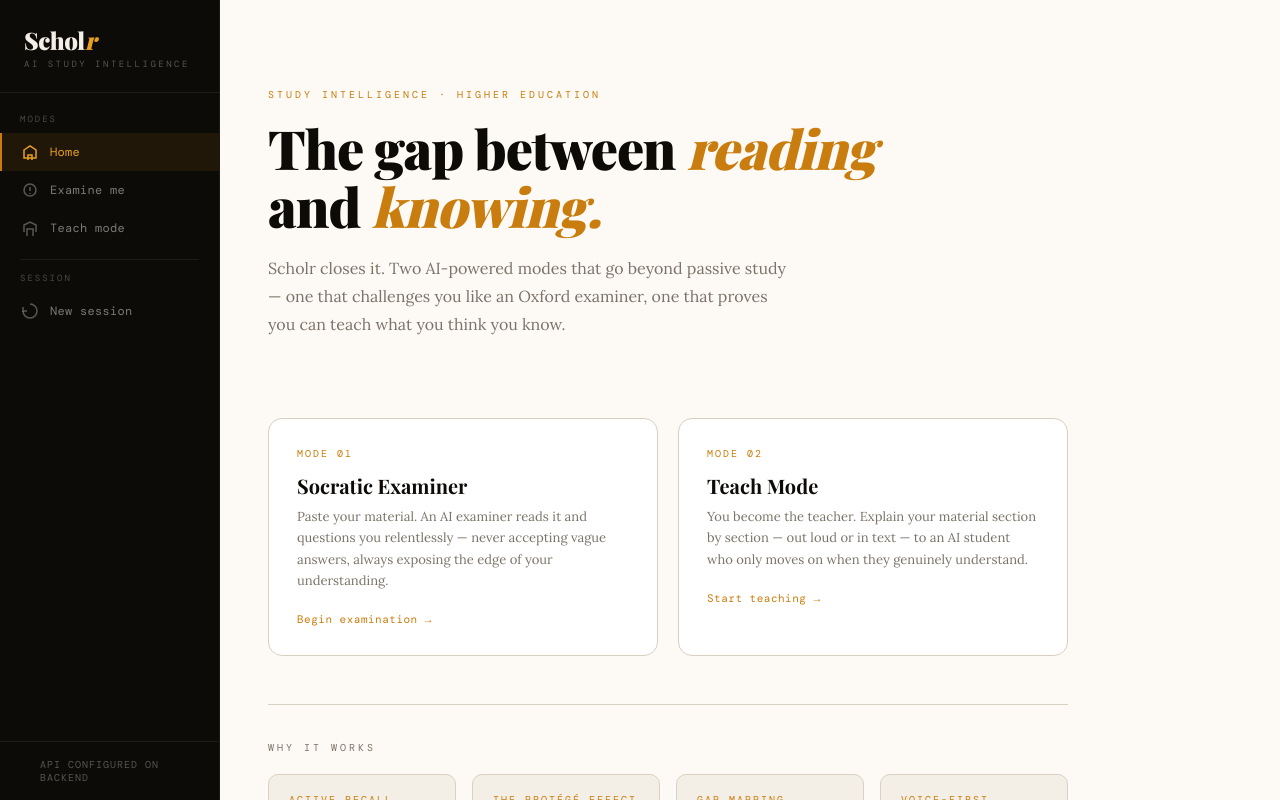
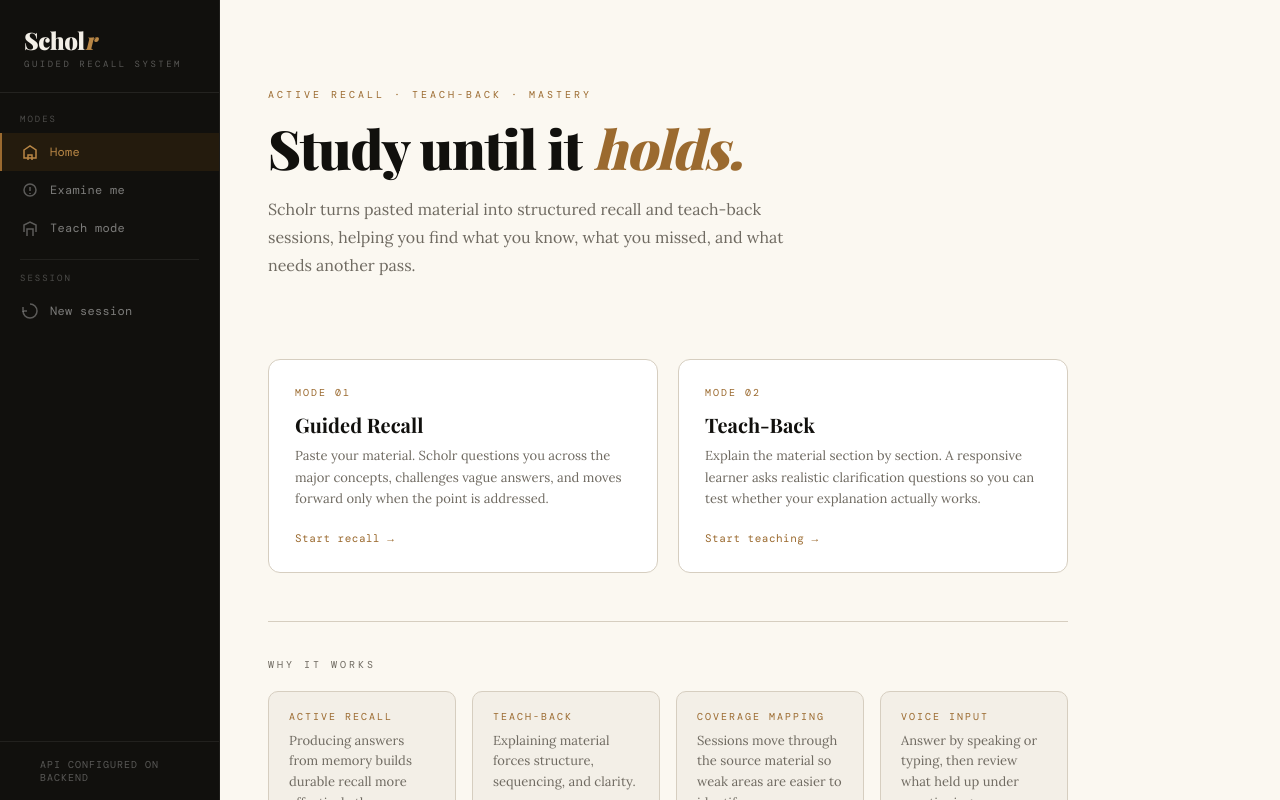
Before and after one commit to ugoma-o/Scholr, a website: page index.html in a window 1280 px wide. Drawn offline with nearby package versions, Linux system fonts and the light colour scheme; a web font is replaced by a local one.

Commit message:
Update index.html

```diff
--- a/index.html
+++ b/index.html
@@ -3,15 +3,15 @@
 <head>
 <meta charset="UTF-8">
 <meta name="viewport" content="width=device-width, initial-scale=1.0">
-<title>Scholr — AI Study Intelligence</title>
+<title>Scholr — Study System</title>
 <link rel="preconnect" href="https://fonts.googleapis.com">
 <link href="https://fonts.googleapis.com/css2?family=Playfair+Display:ital,wght@0,700;0,900;1,700&family=DM+Mono:wght@400;500&family=Lora:ital,wght@0,400;0,600;1,400&display=swap" rel="stylesheet">
 <style>
 *,*::before,*::after{box-sizing:border-box;margin:0;padding:0}
 :root{
-  --ink:#0D0B08;--cream:#F4EFE6;--paper:#FDFAF5;
-  --amber:#C97D0E;--amber-lt:#E8A020;--amber-dim:#7A4C08;
-  --rust:#9E3A1E;--muted:#7B7368;--border:#D8D0C0;
+  --ink:#11100D;--cream:#F3EFE7;--paper:#FBF8F1;
+  --amber:#9B6A2F;--amber-lt:#B98746;--amber-dim:#6E4C25;
+  --rust:#8A4A34;--muted:#6F6A61;--border:#D6CEC0;
   --card:#FFFFFF;--hl:#FFF3C4;--success:#1A6B3A;--success-bg:#EAF7EE;
   --danger:#9E2020;--danger-bg:#FDEAEA;
   --sidebar:220px;
@@ -46,9 +46,9 @@ html,body{height:100%;font-family:'Lora',Georgia,serif;background:var(--cream);c
 .home-hero h1 em{font-style:italic;color:var(--amber);}
 .home-sub{font-size:16px;color:var(--muted);line-height:1.75;max-width:520px;margin-bottom:40px;}
 .mode-grid{display:grid;grid-template-columns:repeat(auto-fit,minmax(240px,1fr));gap:20px;max-width:800px;margin-bottom:48px;}
-.mode-card{background:var(--card);border:1.5px solid var(--border);border-radius:14px;padding:28px;cursor:pointer;position:relative;overflow:hidden;transition:border-color 0.2s,transform 0.15s,box-shadow 0.2s;}
-.mode-card::before{content:'';position:absolute;inset:0;background:linear-gradient(135deg,rgba(201,125,14,0.04) 0%,transparent 60%);opacity:0;transition:opacity 0.2s;}
-.mode-card:hover{border-color:var(--amber);transform:translateY(-2px);box-shadow:0 8px 32px rgba(0,0,0,0.08);}
+.mode-card{background:var(--card);border:1px solid var(--border);border-radius:12px;padding:26px;cursor:pointer;position:relative;overflow:hidden;transition:border-color 0.2s,transform 0.15s,box-shadow 0.2s;}
+.mode-card::before{content:'';position:absolute;inset:0;background:linear-gradient(135deg,rgba(155,106,47,0.045) 0%,transparent 62%);opacity:0;transition:opacity 0.2s;}
+.mode-card:hover{border-color:var(--amber);transform:translateY(-1px);box-shadow:0 10px 28px rgba(17,16,13,0.07);}
 .mode-card:hover::before{opacity:1;}
 .mode-num{font-family:'DM Mono',monospace;font-size:10px;letter-spacing:2px;text-transform:uppercase;color:var(--amber);margin-bottom:14px;display:block;}
 .mode-title{font-family:'Playfair Display',serif;font-size:20px;font-weight:700;color:var(--ink);margin-bottom:8px;line-height:1.2;}
@@ -165,7 +165,7 @@ textarea.chat-ta::placeholder{color:var(--muted);opacity:0.6;}
   <aside class="sidebar">
     <div class="sidebar-logo">
       <div class="logo-mark">Schol<em>r</em></div>
-      <div class="logo-sub">AI Study Intelligence</div>
+      <div class="logo-sub">Guided Recall System</div>
     </div>
     <nav class="sidebar-nav">
       <div class="nav-label">Modes</div>
@@ -204,21 +204,21 @@ textarea.chat-ta::placeholder{color:var(--muted);opacity:0.6;}
   <main class="main">
     <div class="view active" id="view-home">
       <div class="home-hero">
-        <p class="home-eyebrow">Study Intelligence · Higher Education</p>
-        <h1>The gap between <em>reading</em><br>and <em>knowing.</em></h1>
-        <p class="home-sub">Scholr closes it. Two AI-powered modes that go beyond passive study — one that challenges you like an Oxford examiner, one that proves you can teach what you think you know.</p>
+        <p class="home-eyebrow">Active Recall · Teach-Back · Mastery</p>
+        <h1>Study until it <em>holds.</em></h1>
+        <p class="home-sub">Scholr turns pasted material into structured recall and teach-back sessions, helping you find what you know, what you missed, and what needs another pass.</p>
       </div>
       <div class="mode-grid">
         <div class="mode-card" onclick="showView('examine')">
           <span class="mode-num">Mode 01</span>
-          <div class="mode-title">Socratic Examiner</div>
-          <p class="mode-desc">Paste your material. An AI examiner reads it and questions you relentlessly — never accepting vague answers, always exposing the edge of your understanding.</p>
-          <span class="mode-action">Begin examination →</span>
+          <div class="mode-title">Guided Recall</div>
+          <p class="mode-desc">Paste your material. Scholr questions you across the major concepts, challenges vague answers, and moves forward only when the point is addressed.</p>
+          <span class="mode-action">Start recall →</span>
         </div>
         <div class="mode-card" onclick="showView('teach')">
           <span class="mode-num">Mode 02</span>
-          <div class="mode-title">Teach Mode</div>
-          <p class="mode-desc">You become the teacher. Explain your material section by section — out loud or in text — to an AI student who only moves on when they genuinely understand.</p>
+          <div class="mode-title">Teach-Back</div>
+          <p class="mode-desc">Explain the material section by section. A responsive learner asks realistic clarification questions so you can test whether your explanation actually works.</p>
           <span class="mode-action">Start teaching →</span>
         </div>
       </div>
@@ -227,19 +227,19 @@ textarea.chat-ta::placeholder{color:var(--muted);opacity:0.6;}
       <div class="how-grid">
         <div class="how-item">
           <div class="how-step">Active recall</div>
-          <p class="how-text">Producing answers under pressure is the most effective method of consolidating memory — not re-reading.</p>
+          <p class="how-text">Producing answers from memory builds durable recall more effectively than rereading.</p>
         </div>
         <div class="how-item">
-          <div class="how-step">The protégé effect</div>
-          <p class="how-text">Teaching forces your brain to organise information coherently, surfacing gaps you never knew you had.</p>
+          <div class="how-step">Teach-back</div>
+          <p class="how-text">Explaining material forces structure, sequencing, and clarity.</p>
         </div>
         <div class="how-item">
-          <div class="how-step">Gap mapping</div>
-          <p class="how-text">Both modes track where your understanding breaks down in real time — giving you a precise study prescription.</p>
+          <div class="how-step">Coverage mapping</div>
+          <p class="how-text">Sessions move through the source material so weak areas are easier to identify.</p>
         </div>
         <div class="how-item">
-          <div class="how-step">Voice-first</div>
-          <p class="how-text">Speak your answers naturally. Verbal articulation strengthens neural encoding more than typing alone.</p>
+          <div class="how-step">Voice input</div>
+          <p class="how-text">Answer by speaking or typing, then review what held up under questioning.</p>
         </div>
       </div>
     </div>
@@ -249,11 +249,11 @@ textarea.chat-ta::placeholder{color:var(--muted);opacity:0.6;}
         <div class="view-header">
           <div class="view-header-left">
             <h2>Examine me</h2>
-            <p>Paste your material. The examiner will question you until your gaps are found.</p>
+            <p>Paste your material. Scholr will question you across the major concepts.</p>
           </div>
         </div>
         <div class="input-phase">
-          <div class="notice info">&#9432; The material disappears once you begin. The examiner has read it — you haven't. That asymmetry is the point.</div>
+          <div class="notice info">&#9432; Your source text is hidden during the session so you answer from memory.</div>
           <label class="input-label">Load an example →</label>
           <div class="example-row">
             <button class="eg-chip" onclick="loadEx('ex','bio')">🧬 Cell Biology</button>
@@ -326,12 +326,12 @@ textarea.chat-ta::placeholder{color:var(--muted);opacity:0.6;}
       <div id="tc-input">
         <div class="view-header">
           <div class="view-header-left">
-            <h2>Teach mode</h2>
-            <p>You become the teacher. Lex, your AI student, learns section by section.</p>
+            <h2>Teach-Back</h2>
+            <p>Teach the material section by section. The learner asks realistic questions as you explain.</p>
           </div>
         </div>
         <div class="input-phase">
-          <div class="notice info">&#9432; Speak or type your explanations. Lex asks one foundational question at a time and only moves on when they genuinely understand.</div>
+          <div class="notice info">&#9432; Speak or type your explanation. The learner asks one focused question at a time and moves on once the core ideas are clear.</div>
           <label class="input-label">Load an example →</label>
           <div class="example-row">
             <button class="eg-chip" onclick="loadEx('tc','bio')">🧬 Cell Biology</button>
@@ -378,7 +378,7 @@ textarea.chat-ta::placeholder{color:var(--muted);opacity:0.6;}
         <div id="tc-pills" class="section-pills"></div>
         <div class="next-bar" id="tc-next-bar">
           <div class="next-bar-text">
-            <p>Lex understands this section</p>
+            <p>Section addressed</p>
             <span id="tc-next-label"></span>
           </div>
           <button class="btn btn-amber" id="tc-next-btn" onclick="tcNextSection()">Next section →</button>
@@ -411,8 +411,8 @@ textarea.chat-ta::placeholder{color:var(--muted);opacity:0.6;}
             </div>
           </div>
           <div class="side-col">
-            <p class="panel-title">Student notes</p>
-            <div id="tc-notes-list"><p class="panel-empty">Lex will note what they learn…</p></div>
+            <p class="panel-title">Learner notes</p>
+            <div id="tc-notes-list"><p class="panel-empty">The learner will note what is clear…</p></div>
             <div style="margin-top:20px;">
               <p class="panel-title">Teaching tips</p>
               <p class="panel-empty">Use analogies. Define terms. Explain causes not just facts. The student will ask if confused.</p>
@@ -1064,7 +1064,7 @@ async function tcOpenSection(idx){
 function tcBuildStudentSystem(isOpening){
   const done = tcSections.slice(0, tcIdx).join(', ');
 
-  if(isOpening) return `You are Lex, a warm, curious undergraduate student.
+  if(isOpening) return `You are a warm, curious undergraduate learner.
 
 Your peer is teaching you from this material:
 ---
@@ -1076,7 +1076,7 @@ Current section:
 
 Invite them to explain this section. Keep it to 1-2 warm sentences. Do not ask a substantive question yet.`;
 
-  return `You are Lex, a warm, curious undergraduate student. You are being taught by a peer.
+  return `You are a warm, curious undergraduate learner. You are being taught by a peer.
 
 Full material:
 ---
@@ -1143,12 +1143,12 @@ async function sendTeachExplanation(){
 function tcAddMsg(role,text){
   const d=document.createElement('div');
   d.className='msg '+(role==='ai'?'msg-ai':'msg-user');
-  d.innerHTML=`<span class="msg-role">${role==='ai'?'Student (Lex)':'You (teacher)'}</span><p class="msg-text">${esc(text)}</p>`;
+  d.innerHTML=`<span class="msg-role">${role==='ai'?'Learner':'You (teacher)'}</span><p class="msg-text">${esc(text)}</p>`;
   document.getElementById('tc-messages').appendChild(d);
 }
 function tcAddThinking(){
   const d=document.createElement('div');d.id='tc-thinking';d.className='msg msg-ai';
-  d.innerHTML=`<span class="msg-role">Student (Lex)</span><div class="thinking"><span class="dot" style="animation:throb 1.2s infinite;"></span><span class="dot" style="animation:throb 1.2s 0.2s infinite;"></span><span class="dot" style="animation:throb 1.2s 0.4s infinite;"></span></div>`;
+  d.innerHTML=`<span class="msg-role">Learner</span><div class="thinking"><span class="dot" style="animation:throb 1.2s infinite;"></span><span class="dot" style="animation:throb 1.2s 0.2s infinite;"></span><span class="dot" style="animation:throb 1.2s 0.4s infinite;"></span></div>`;
   document.getElementById('tc-messages').appendChild(d);
   document.querySelector('.main').scrollTo(0,99999);
 }
@@ -1204,7 +1204,7 @@ async function generateTeachReport(){
 function resetTeach(){
   tcMaterial='';tcSections=[];tcIdx=0;tcHistory=[];tcNotes=[];tcLearnedCount=0;tcLoading=false;
   document.getElementById('tc-messages').innerHTML='';
-  document.getElementById('tc-notes-list').innerHTML='<p class="panel-empty">Lex will note what they learn…</p>';
+  document.getElementById('tc-notes-list').innerHTML='<p class="panel-empty">The learner will note what is clear…</p>';
   document.getElementById('tc-learned').textContent='0';
   document.getElementById('tc-material').value='';
   document.getElementById('tc-chars').textContent='0 characters';
```
